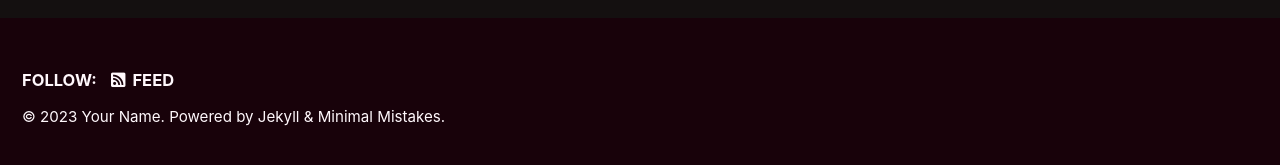
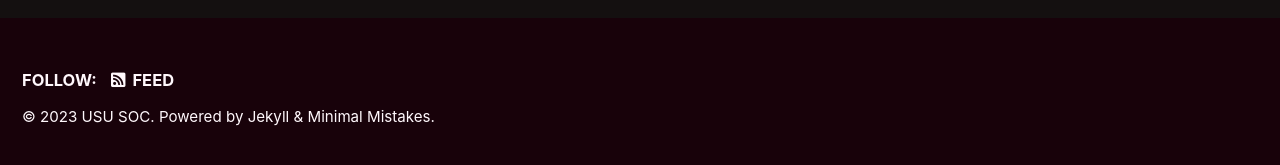
Before and after one commit to USUSOC/ususoc.github.io, a Jekyll site: the page built from index.html, in a window 1280 px wide. Shown: the part 727-892 px from the top of the page. Built offline with Jekyll 4.4.1, drawn with Linux system fonts in a browser that asks for light colours; cached includes are drawn as plain includes; the list of posts is cut into pages by our own code.

Commit message:
added name

```diff
--- a/_config.yml
+++ b/_config.yml
@@ -19,7 +19,7 @@ locale                   : "en-US"
 title                    : "Site Title"
 title_separator          : "-"
 subtitle                 : # site tagline that appears below site title in masthead
-name                     : "Your Name"
+name                     : "USU SOC"
 description              : "An amazing website."
 url                      : # the base hostname & protocol for your site e.g. "https://mmistakes.github.io"
 baseurl                  : # the subpath of your site, e.g. "/blog"
```
